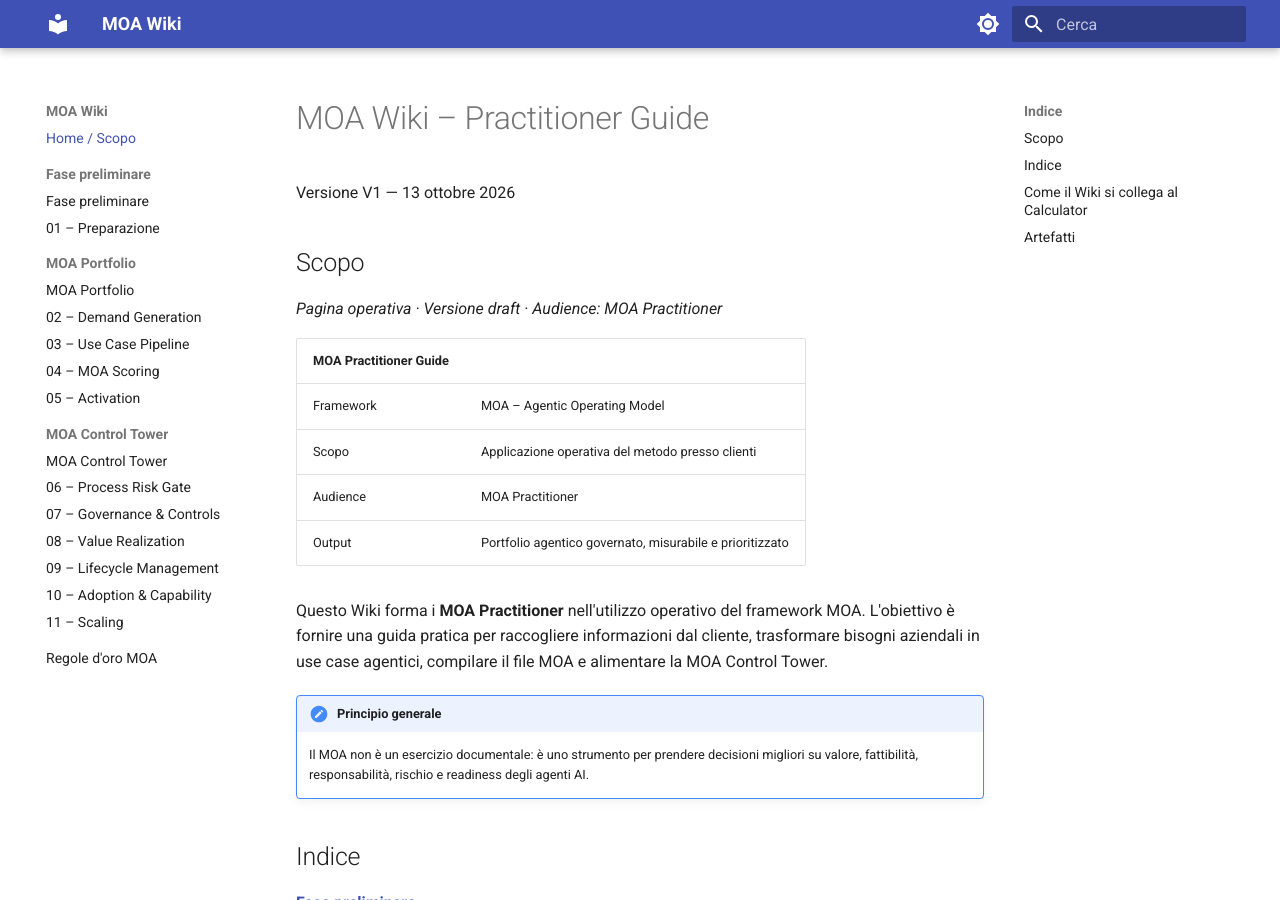
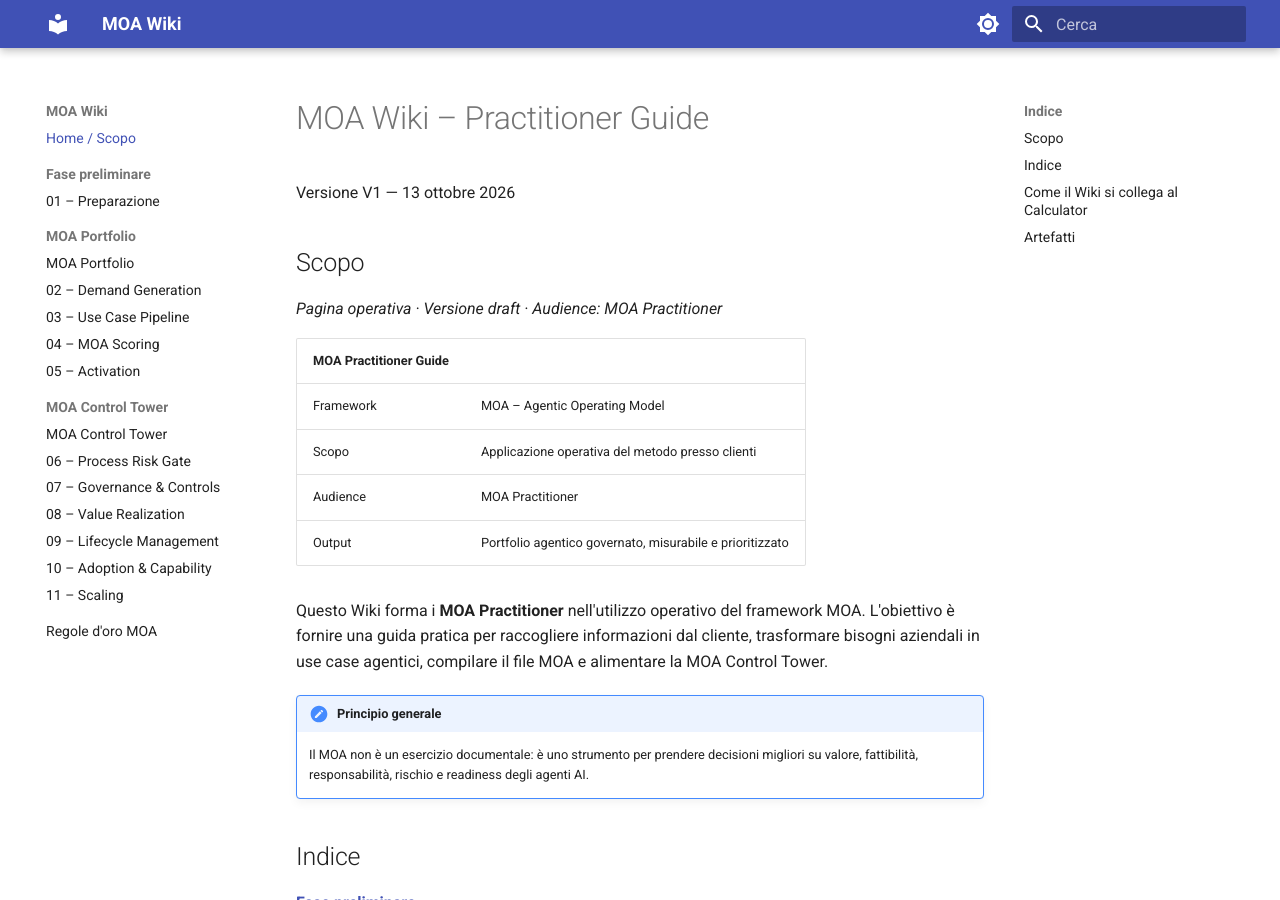
Before and after one commit to LuigiApp/MOA-WIKI, an MkDocs documentation site: the page built from docs/index.md, in a window 1280 px wide and 900 px high. Built offline with MkDocs 1.6.1 and Material for MkDocs 9.7.7, drawn with Linux system fonts in a browser that asks for light colours.

Commit message:
Update mkdocs.yml

```diff
--- a/mkdocs.yml
+++ b/mkdocs.yml
@@ -5,7 +5,6 @@ site_url: https://luigiapp.github.io/MOA-WIKI/
 nav:
   - "Home / Scopo": index.md
   - "Fase preliminare":
-      - fase-preliminare.md
       - "01 – Preparazione": 01-preparazione.md
   - "MOA Portfolio":
       - moa-portfolio.md
```
